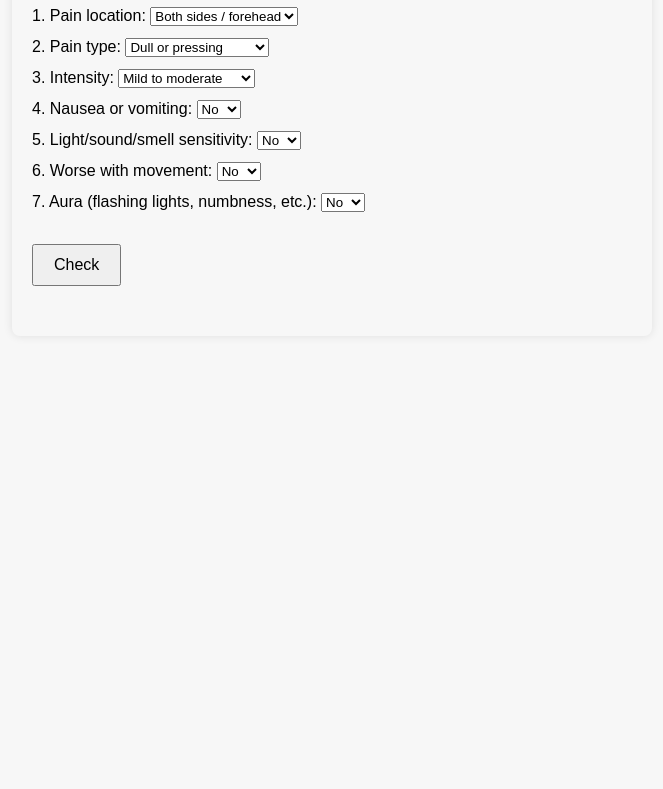
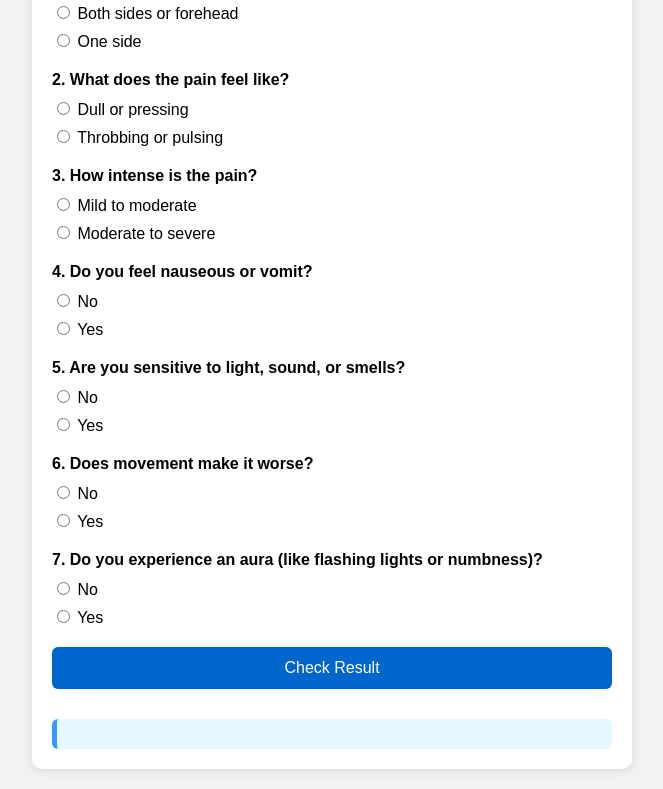
Before and after one commit to ostrozhanskyi/ostrozhanskyi.github.io, a plain HTML site: page index.html in a window 1280 px wide. Shown: the part 133-922 px from the top of the page, without its empty margins (308-971 px from the left). Before the commit the page ends 800 px from the top, so only its background shows below. Drawn offline with Linux system fonts and the light colour scheme.

Commit message:
Add files via upload

```diff
--- a/index.html
+++ b/index.html
@@ -3,113 +3,153 @@
 <head>
   <meta charset="UTF-8">
   <title>Headache or Migraine?</title>
+  <meta name="viewport" content="width=device-width, initial-scale=1.0">
   <style>
+    * {
+      box-sizing: border-box;
+    }
+
     body {
       font-family: Arial, sans-serif;
+      margin: 0;
+      padding: 20px;
+      background: #f2f2f2;
+    }
+
+    .container {
       max-width: 600px;
-      margin: 40px auto;
+      margin: auto;
+      background: #fff;
       padding: 20px;
-      background: #f7f7f7;
-      border-radius: 8px;
-      box-shadow: 0 0 10px rgba(0,0,0,0.1);
+      border-radius: 10px;
+      box-shadow: 0 2px 10px rgba(0, 0, 0, 0.1);
     }
+
     h1 {
       text-align: center;
+      font-size: 24px;
+      margin-bottom: 24px;
     }
+
+    .question {
+      margin-bottom: 20px;
+    }
+
+    .question p {
+      margin: 0 0 10px;
+      font-weight: bold;
+    }
+
     label {
       display: block;
-      margin: 12px 0;
+      margin-bottom: 8px;
+      cursor: pointer;
     }
+
     button {
-      margin-top: 20px;
-      padding: 10px 20px;
+      width: 100%;
+      padding: 12px;
       font-size: 16px;
+      background-color: #0066cc;
+      color: white;
+      border: none;
+      border-radius: 6px;
+      cursor: pointer;
     }
+
+    button:hover {
+      background-color: #004d99;
+    }
+
     #result {
       margin-top: 30px;
+      padding: 15px;
+      background: #e6f7ff;
+      border-left: 5px solid #3399ff;
       font-weight: bold;
-      font-size: 18px;
+      font-size: 16px;
+      border-radius: 6px;
+    }
+
+    @media (max-width: 500px) {
+      h1 {
+        font-size: 20px;
+      }
+      button {
+        font-size: 14px;
+      }
     }
   </style>
 </head>
 <body>
 
-  <h1>Headache vs Migraine Checker</h1>
+  <div class="container">
+    <h1>Headache vs Migraine Checker</h1>
 
-  <form id="symptomForm">
-    <label>
-      1. Pain location:
-      <select name="q1">
-        <option value="headache">Both sides / forehead</option>
-        <option value="migraine">One side</option>
-      </select>
-    </label>
+    <form id="symptomForm">
+      <div class="question">
+        <p>1. Where is the pain located?</p>
+        <label><input type="radio" name="q1" value="headache" required> Both sides or forehead</label>
+        <label><input type="radio" name="q1" value="migraine"> One side</label>
+      </div>
 
-    <label>
-      2. Pain type:
-      <select name="q2">
-        <option value="headache">Dull or pressing</option>
-        <option value="migraine">Throbbing or pulsing</option>
-      </select>
-    </label>
+      <div class="question">
+        <p>2. What does the pain feel like?</p>
+        <label><input type="radio" name="q2" value="headache" required> Dull or pressing</label>
+        <label><input type="radio" name="q2" value="migraine"> Throbbing or pulsing</label>
+      </div>
 
-    <label>
-      3. Intensity:
-      <select name="q3">
-        <option value="headache">Mild to moderate</option>
-        <option value="migraine">Moderate to severe</option>
-      </select>
-    </label>
+      <div class="question">
+        <p>3. How intense is the pain?</p>
+        <label><input type="radio" name="q3" value="headache" required> Mild to moderate</label>
+        <label><input type="radio" name="q3" value="migraine"> Moderate to severe</label>
+      </div>
 
-    <label>
-      4. Nausea or vomiting:
-      <select name="q4">
-        <option value="headache">No</option>
-        <option value="migraine">Yes</option>
-      </select>
-    </label>
+      <div class="question">
+        <p>4. Do you feel nauseous or vomit?</p>
+        <label><input type="radio" name="q4" value="headache" required> No</label>
+        <label><input type="radio" name="q4" value="migraine"> Yes</label>
+      </div>
 
-    <label>
-      5. Light/sound/smell sensitivity:
-      <select name="q5">
-        <option value="headache">No</option>
-        <option value="migraine">Yes</option>
-      </select>
-    </label>
+      <div class="question">
+        <p>5. Are you sensitive to light, sound, or smells?</p>
+        <label><input type="radio" name="q5" value="headache" required> No</label>
+        <label><input type="radio" name="q5" value="migraine"> Yes</label>
+      </div>
 
-    <label>
-      6. Worse with movement:
-      <select name="q6">
-        <option value="headache">No</option>
-        <option value="migraine">Yes</option>
-      </select>
-    </label>
+      <div class="question">
+        <p>6. Does movement make it worse?</p>
+        <label><input type="radio" name="q6" value="headache" required> No</label>
+        <label><input type="radio" name="q6" value="migraine"> Yes</label>
+      </div>
 
-    <label>
-      7. Aura (flashing lights, numbness, etc.):
-      <select name="q7">
-        <option value="headache">No</option>
-        <option value="migraine">Yes</option>
-      </select>
-    </label>
+      <div class="question">
+        <p>7. Do you experience an aura (like flashing lights or numbness)?</p>
+        <label><input type="radio" name="q7" value="headache" required> No</label>
+        <label><input type="radio" name="q7" value="migraine"> Yes</label>
+      </div>
 
-    <button type="submit">Check</button>
-  </form>
+      <button type="submit">Check Result</button>
+    </form>
 
-  <div id="result"></div>
+    <div id="result"></div>
+  </div>
 
   <script>
     document.getElementById("symptomForm").addEventListener("submit", function(e) {
       e.preventDefault();
       const form = e.target;
+      const formData = new FormData(form);
       let migraineScore = 0;
-      for (let i = 0; i < form.length; i++) {
-        if (form[i].value === "migraine") {
+
+      for (const value of formData.values()) {
+        if (value === "migraine") {
           migraineScore++;
         }
       }
 
       const result = document.getElementById("result");
+
       if (migraineScore >= 4) {
         result.textContent = "Your symptoms are more consistent with a migraine.";
       } else {
```
